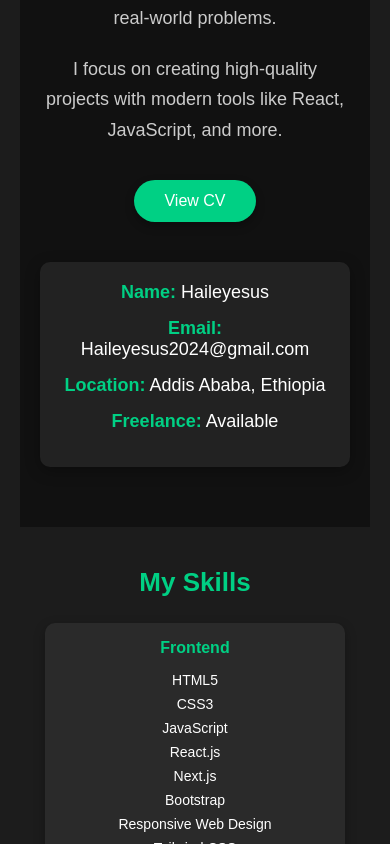
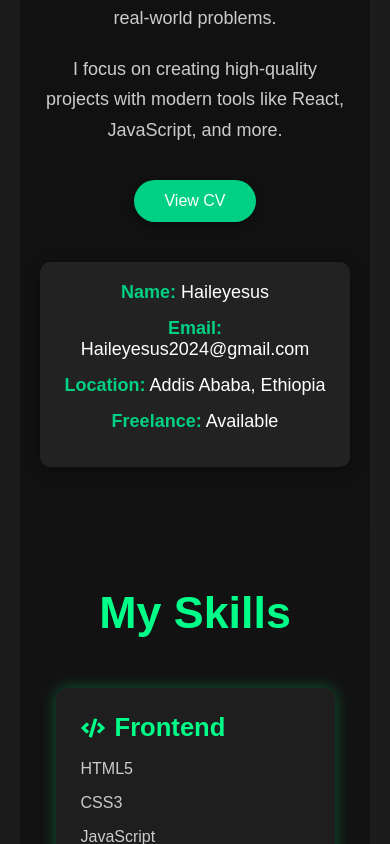
Before and after one commit to haileyesus3126/haile-portfolio, a React (Vite) app: page / in a window 390 px wide. Shown: the part 1156-2000 px from the top of the page. Built offline with nearby package versions, Linux system fonts and the light colour scheme.

Commit message:
Updated portfolio

```diff
--- a/package.json
+++ b/package.json
@@ -13,6 +13,7 @@
     "aos": "^2.3.4",
     "react": "^19.1.0",
     "react-dom": "^19.1.0",
+    "react-icons": "^5.5.0",
     "react-router-dom": "^7.6.3",
     "react-simple-typewriter": "^5.0.1"
   },
--- a/src/components/Resume/Resume.css
+++ b/src/components/Resume/Resume.css
@@ -1,95 +1,82 @@
+/* Overall Section Styling */
 .resume {
   padding: 60px 20px;
+  background-color: #121212;
+  text-align: center;
+  color: #fff;
 }
 
+/* Section Heading */
 .resume h2 {
-  text-align: center;
-  font-size: 36px;
-  margin-bottom: 40px;
-  color: #00d084;
+  font-size: 2.8rem;
+  color: #00ff88;
+  margin-bottom: 50px;
+  position: relative;
 }
 
+/* Container for All Skill Boxes */
 .skills-container {
   display: flex;
   flex-wrap: wrap;
   justify-content: center;
-  gap: 30px;
-  max-width: 1000px;
-  margin: 0 auto;
+  gap: 25px;
 }
 
+/* Individual Skill Card */
 .skill {
-  background-color: #2a2a2a;
-  padding: 20px;
-  border-radius: 10px;
-  width: 250px;
-  text-align: center;
-  transition: transform 0.3s;
-  box-shadow: 0 4px 12px rgba(0, 0, 0, 0.3);
+  background-color: #1e1e1e;
+  padding: 25px;
+  border-radius: 12px;
+  width: 280px;
+  box-shadow: 0 0 15px rgba(0, 255, 136, 0.3);
+  transition: transform 0.3s ease, box-shadow 0.3s ease;
+  text-align: left;
 }
 
+/* Hover Effect on Skill Card */
 .skill:hover {
-  transform: translateY(-5px);
+  transform: translateY(-8px);
+  box-shadow: 0 0 25px rgba(0, 255, 136, 0.6);
 }
 
+/* Heading Inside Each Skill Card */
 .skill h3 {
-  color: #00d084;
+  color: #00ff88;
+  font-size: 1.6rem;
   margin-bottom: 15px;
-  font-size: 20px;
+  display: flex;
+  align-items: center;
 }
 
+/* Icon Next to Heading */
+.icon {
+  margin-right: 10px;
+  color: #00ff88;
+  font-size: 1.5rem;
+}
+
+/* List Styling */
 .skill ul {
   list-style: none;
   padding: 0;
+  margin: 0;
 }
 
-.skill li {
-  font-size: 16px;
-  margin: 8px 0;
-  color: #fff;
+.skill ul li {
+  margin: 10px 0;
+  font-size: 1rem;
+  color: #ccc;
+  line-height: 1.5;
 }
 
-/* Responsive Styles */
-@media (max-width: 768px) {
-  .resume h2 {
-    font-size: 30px;
+/* Responsive Layout */
+@media (max-width: 900px) {
+  .skills-container {
+    flex-direction: column;
+    align-items: center;
   }
 
   .skill {
-    width: 220px;
-    padding: 18px;
-  }
-
-  .skill h3 {
-    font-size: 18px;
-  }
-
-  .skill li {
-    font-size: 15px;
+    width: 90%;
   }
 }
-
-@media (max-width: 480px) {
-  .resume {
-    padding: 40px 15px;
-  }
-
-  .resume h2 {
-    font-size: 26px;
-    margin-bottom: 25px;
-  }
-
-  .skill {
-    width: 100%;
-    max-width: 300px;
-    padding: 16px;
-  }
-
-  .skill h3 {
-    font-size: 16px;
-  }
-
-  .skill li {
-    font-size: 14px;
-  }
-}
--- a/src/components/Resume/Resume.jsx
+++ b/src/components/Resume/Resume.jsx
@@ -1,4 +1,5 @@
 import React from "react";
+import { FaCode, FaServer, FaTools } from "react-icons/fa";
 import "./Resume.css";
 
 function Resume() {
@@ -8,7 +9,7 @@ function Resume() {
       <div className="skills-container">
 
         <div className="skill">
-          <h3>Frontend</h3>
+          <h3><FaCode className="icon" /> Frontend</h3>
           <ul>
             <li>HTML5</li>
             <li>CSS3</li>
@@ -16,15 +17,15 @@ function Resume() {
             <li>React.js</li>
             <li>Next.js</li>
             <li>Bootstrap</li>
-             <li>Responsive Web Design</li>
-             <li>Tailwind CSS</li>
-             <li>Cross-Browser Compatibility</li>
-             <li>Version Control (Git, GitHub)</li>
+            <li>Responsive Web Design</li>
+            <li>Tailwind CSS</li>
+            <li>Cross-Browser Compatibility</li>
+            <li>Version Control (Git, GitHub)</li>
           </ul>
         </div>
 
         <div className="skill">
-          <h3>Backend</h3>
+          <h3><FaServer className="icon" /> Backend</h3>
           <ul>
             <li>Node.js</li>
             <li>Express.js</li>
@@ -39,7 +40,7 @@ function Resume() {
         </div>
 
         <div className="skill">
-          <h3>Tools & Others</h3>
+          <h3><FaTools className="icon" /> Tools & Others</h3>
           <ul>
             <li>Git & GitHub (Version Control)</li>
             <li>Figma (UI/UX Design & Prototyping)</li>
```
Also changed, not shown: 1 other file (tests, documents, lock files or other folders).
